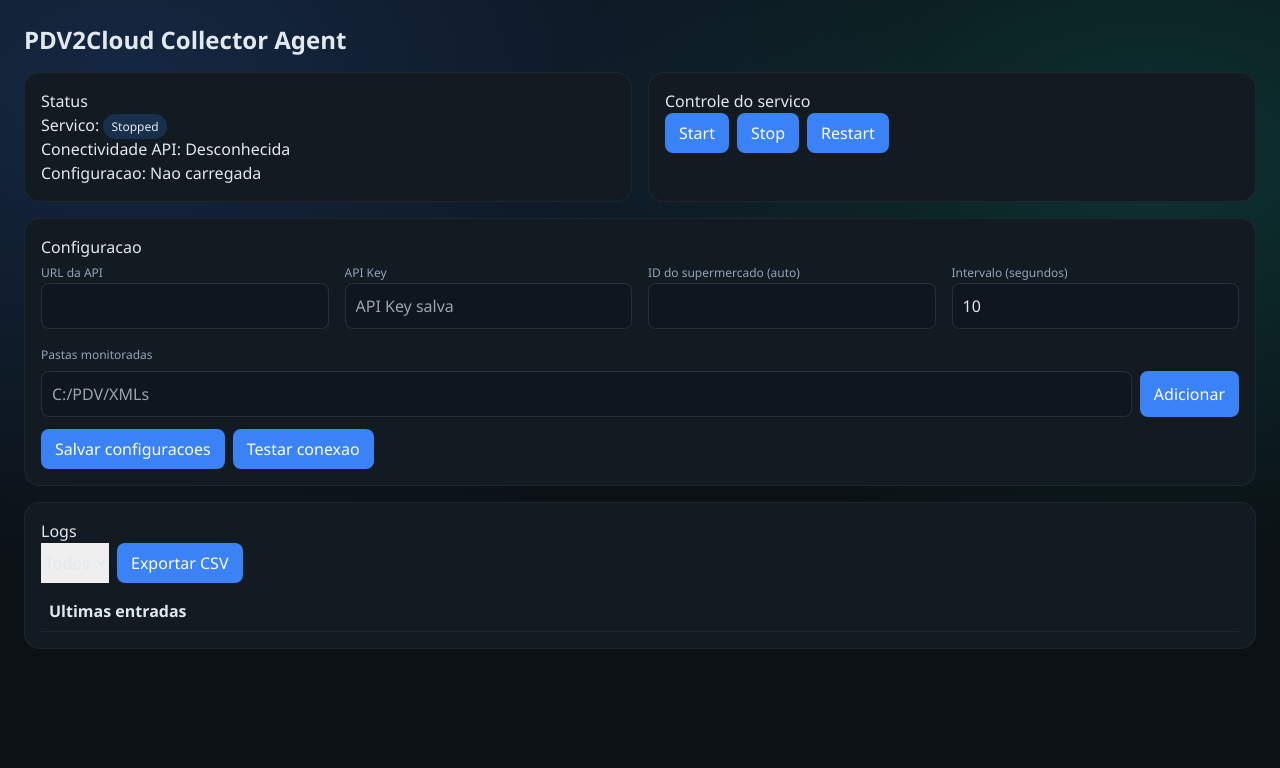
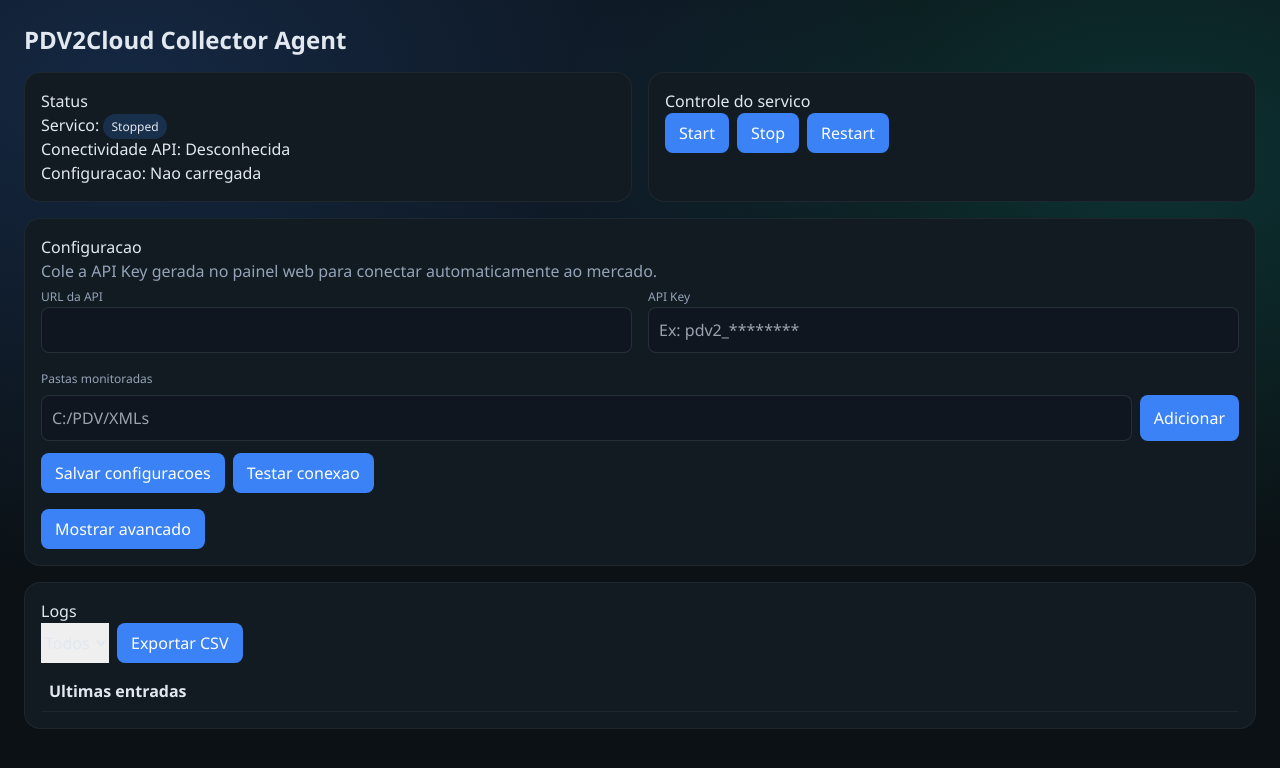
Before and after one commit to fernandinhomartins40/mercadoflow2, a React (Vite) app in the folder pdv2cloud-config/: page / in a window 1280 px wide. Shown: the top 768 px of the page. Built offline with nearby package versions, Linux system fonts and the light colour scheme.

Commit message:
Simplify desktop configuration UI

```diff
--- a/pdv2cloud-config/src/renderer/components/Configuration.tsx
+++ b/pdv2cloud-config/src/renderer/components/Configuration.tsx
@@ -17,6 +17,8 @@ const Configuration: React.FC = () => {
   const [newPath, setNewPath] = useState('');
   const [message, setMessage] = useState('');
   const [testMessage, setTestMessage] = useState('');
+  const [marketName, setMarketName] = useState('');
+  const [showAdvanced, setShowAdvanced] = useState(false);
 
   useEffect(() => {
     const load = async () => {
@@ -44,6 +46,7 @@ const Configuration: React.FC = () => {
       const data = await response.json();
       if (data?.marketId) {
         setConfig({ ...config, market_id: data.marketId });
+        setMarketName(data.marketName || '');
       }
       setTestMessage('Conexao OK');
     } catch (err: any) {
@@ -64,6 +67,9 @@ const Configuration: React.FC = () => {
   return (
     <div className="card">
       <h3>Configuracao</h3>
+      <p style={{ color: 'var(--muted)', marginTop: 0 }}>
+        Cole a API Key gerada no painel web para conectar automaticamente ao mercado.
+      </p>
       <div className="grid">
         <div>
           <label>URL da API</label>
@@ -73,7 +79,7 @@ const Configuration: React.FC = () => {
           <label>API Key</label>
           <input
             value={config.api_key}
-            placeholder="API Key salva"
+            placeholder="Ex: pdv2_********"
             onChange={(e) =>
               setConfig({
                 ...config,
@@ -81,18 +87,6 @@ const Configuration: React.FC = () => {
                 api_key_encrypted: e.target.value ? '' : config.api_key_encrypted,
               })
             }
-          />
-        </div>
-        <div>
-          <label>ID do supermercado (auto)</label>
-          <input value={config.market_id} readOnly />
-        </div>
-        <div>
-          <label>Intervalo (segundos)</label>
-          <input
-            type="number"
-            value={config.poll_interval_seconds}
-            onChange={(e) => setConfig({ ...config, poll_interval_seconds: Number(e.target.value) })}
           />
         </div>
       </div>
@@ -119,6 +113,30 @@ const Configuration: React.FC = () => {
         {message && <span style={{ marginLeft: 12, color: 'var(--muted)' }}>{message}</span>}
         {testMessage && <span style={{ marginLeft: 12, color: 'var(--muted)' }}>{testMessage}</span>}
       </div>
+
+      <div style={{ marginTop: 16 }}>
+        <button onClick={() => setShowAdvanced(!showAdvanced)}>
+          {showAdvanced ? 'Ocultar avancado' : 'Mostrar avancado'}
+        </button>
+      </div>
+
+      {showAdvanced && (
+        <div style={{ marginTop: 12 }}>
+          <div style={{ marginBottom: 8 }}>
+            <label>ID do supermercado (auto)</label>
+            <input value={config.market_id} readOnly />
+            {marketName && <div style={{ color: 'var(--muted)' }}>Mercado: {marketName}</div>}
+          </div>
+          <div>
+            <label>Intervalo (segundos)</label>
+            <input
+              type="number"
+              value={config.poll_interval_seconds}
+              onChange={(e) => setConfig({ ...config, poll_interval_seconds: Number(e.target.value) })}
+            />
+          </div>
+        </div>
+      )}
     </div>
   );
 };
```
